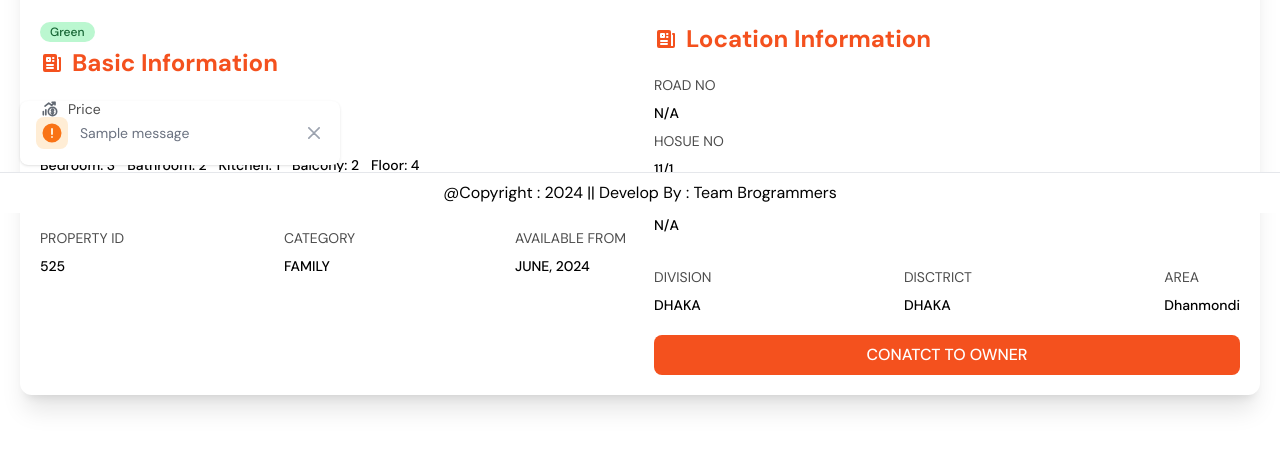
After one commit to mrdel56/smart-to-let-system, a Django app: page /properties/1 in a window 1280 px wide. The commit adds this page. Shown: the part 587-1042 px from the top of the page. Run offline with Django 5.2, Linux system fonts and the light colour scheme; tables that the repository leaves empty hold one stand-in row (values such as "Sample post"); one stand-in notice (Sample message) is shown; some libraries are stand-ins or nearby versions.

Commit message:
feat: all properties, property details page ui done

```diff
--- a/mysite/urls.py
+++ b/mysite/urls.py
@@ -12,7 +12,7 @@ urlpatterns = [
     path("signup", views.signup, name="signup"),
     path("login", views.login, name="login"),
     path("logout", views.logout, name="logout"),
-    path("", include("properties.urls")),
+    path("properties/", include("properties.urls")),
     path("", include("profileapp.urls")),
     path("", include("credit.urls")),
     path("", include("contactUsapp.urls")),
--- a/properties/urls.py
+++ b/properties/urls.py
@@ -1,8 +1,11 @@
 from django.urls import path
+
 from . import views
 
 urlpatterns = [
-    path("", views.home),
-    path("category/<slug:val>", views.CategoryView.as_view(), name="category"),
+    path("", views.property_list, name="property_list"),
+    # path("category/<slug:val>", views.CategoryView.as_view(), name="category"),
+    path("<id>", views.property_details, name="property_details"),
+    path("category/<slug:val>", views.category, name="category"),
     path("location-list/", views.location_list, name="location-list"),
 ]
--- a/properties/views.py
+++ b/properties/views.py
@@ -1,18 +1,44 @@
-from django.shortcuts import render, HttpResponse, redirect
+from django.contrib import messages
+from django.shortcuts import HttpResponse, redirect, render
 from django.views import View
-from .models import Property
-from .models import Location
-from django.contrib import messages
+
+from .models import Category, Location, Property
 
 
 def home(request):
     return render(request, "home.html")
 
 
-class CategoryView(View):
-    def get(self, request, val):
-        property = Property.objects.filter(category=val)
-        return render(request, "category.html", locals())
+def property_list(request):
+    properties = Property.objects.all()
+    return render(request, "properties.html", {"properties": properties})
+
+
+# class CategoryView(View):
+#     def get(self, request, val):
+#         property = Property.objects.filter(category=val)
+#         return render(request, "category.html", locals())
+
+
+# category view
+
+
+def category(request, val):
+
+    properties = Property.objects.filter(category__category_name=val, visibility=True)
+
+    if not properties:
+        messages.error(request, "No properties found in this category!")
+        # return redirect("property_list")
+        return render(request, "properties.html", {"properties": properties})
+
+    return render(request, "properties.html", {"properties": properties})
+
+
+# property details
+def property_details(request, id):
+    property = Property.objects.get(id=id)
+    return render(request, "property_details.html", {"property": property})
 
 
 # Location Views
--- a/templates/base.html
+++ b/templates/base.html
@@ -55,17 +55,49 @@
   </head>
 
   <body>
-    <nav class="bg-white border shadow-lg border-gray-200 text-black">
+    <nav class="bg-white border  shadow-lg border-gray-200 text-black">
       <div class="container mx-auto px-5 flex flex-wrap items-center justify-between mx-auto p-4">
         <a href="/" class="flex items-center space-x-3 rtl:space-x-reverse">
           <img src="{% static '/images/logo.png' %}" class="h-8" alt="Flowbite Logo" />
-          <span class="self-center text-2xl text-black font-semibold whitespace-nowrap ">Smart To Let</span>
+          <span class="self-center text-lg sm:text-2xl text-black font-semibold whitespace-nowrap ">Smart To Let</span>
         </a>
+
+
+
         <div class="flex items-center md:order-2 space-x-3 md:space-x-0 rtl:space-x-reverse">
+
+           <form class="hidden lg:block mr-5 relative" action="">
+           <input type="subject" class="border border-gray-400 px-3 py-2 rounded outline-none focus:border focus:border-[#F4511E] w-full sm:w-auto" id="search" name="search" placeholder="Search Properties" />
+
+            <button type="submit" class="text-white bg-[#F4511E] hover:bg-[#F4511F] focus:outline-none font-medium rounded-r text-sm px-2 py-2.5 text-center inline-flex items-center absolute right-0 top-0 bottom-0">
+              <svg class="w-4 h-4 text-gray-800 dark:text-white" aria-hidden="true" xmlns="http://www.w3.org/2000/svg" width="16" height="16" fill="none" viewBox="0 0 24 24">
+  <path stroke="currentColor" stroke-linecap="round" stroke-width="2" d="m21 21-3.5-3.5M17 10a7 7 0 1 1-14 0 7 7 0 0 1 14 0Z"/>
+</svg>
+
+            </button>
+        </form>
+
+         {% if not request.user.is_authenticated %}
+            <a href="/login" type="button" class="text-white bg-[#F4511E] hover:bg-[#F4511E]/90  font-medium rounded text-xs sm:text-sm sm:px-5 px-3 py-2.5 text-center inline-flex items-center  ">
+  <svg class="w-4 h-4 me-2 text-gray-800 dark:text-white" aria-hidden="true" xmlns="http://www.w3.org/2000/svg" width="24" height="24" fill="none" viewBox="0 0 24 24">
+  <path stroke="currentColor" stroke-linecap="round" stroke-linejoin="round" stroke-width="2" d="M16 12H4m12 0-4 4m4-4-4-4m3-4h2a3 3 0 0 1 3 3v10a3 3 0 0 1-3 3h-2"/>
+</svg>
+
+      LOGIN
+      </a>
+        {% endif %}
+
+        {% if  request.user.is_authenticated %}
           <button type="button" class="flex text-sm bg-gray-200 rounded-full md:me-0 focus:ring-4 focus:ring-gray-300 dark:focus:ring-gray-600" id="user-menu-button" aria-expanded="false" data-dropdown-toggle="user-dropdown" data-dropdown-placement="bottom">
             <span class="sr-only">Open user menu</span>
             <img class="w-8 h-8 rounded-full" src="{% static '/images/profile.png' %}" alt="user photo" />
+
           </button>
+
+          {% endif %}
+
+
+
           <!-- Profile Dropdown menu -->
           <div class="z-50 hidden my-4 text-base list-none bg-white divide-y divide-gray-100 rounded-lg shadow dark:bg-gray-700 dark:divide-gray-600" id="user-dropdown">
             <div class="px-4 py-3">
@@ -97,7 +129,7 @@
         <div class="items-center justify-between hidden w-full md:flex md:w-auto md:order-1" id="navbar-user">
           <ul class="flex flex-col gap-1 md:gap-0 font-medium p-4 md:p-0 mt-4 shadow-lg md:shadow-none rounded-lg bg-gray-50 md:space-x-8 rtl:space-x-reverse md:flex-row md:mt-0 md:border-0 bg-white ">
             <li>
-              <a href="#" class="block py-2 px-3 text-white md:text-black bg-[#F4511E] rounded md:bg-transparent  md:p-0 " aria-current="page">Home</a>
+              <a href="/" class="block py-2 px-3 text-white md:text-black bg-[#F4511E] rounded md:bg-transparent  md:p-0 " aria-current="page">Home</a>
 
             </li>
             <li>
@@ -114,13 +146,13 @@
               <div id="dropdownNavbar" class="z-10 hidden font-normal bg-white divide-y divide-gray-100 rounded-lg shadow w-44 dark:bg-gray-700 dark:divide-gray-600">
                 <ul class="py-2 text-sm text-gray-700 dark:text-gray-400" aria-labelledby="dropdownLargeButton">
                   <li>
-                    <a href="#" class="block px-4 py-2 hover:bg-gray-100 dark:hover:bg-gray-600 dark:hover:text-white">Bachelor</a>
+                    <a href="/properties/category/Bachelor" class="block px-4 py-2 hover:bg-gray-100 dark:hover:bg-gray-600 dark:hover:text-white">Bachelor</a>
                   </li>
                   <li>
-                    <a href="#" class="block px-4 py-2 hover:bg-gray-100 dark:hover:bg-gray-600 dark:hover:text-white">Family</a>
+                    <a href="/properties/category/Family" class="block px-4 py-2 hover:bg-gray-100 dark:hover:bg-gray-600 dark:hover:text-white">Family</a>
                   </li>
                   <li>
-                    <a href="#" class="block px-4 py-2 hover:bg-gray-100 dark:hover:bg-gray-600 dark:hover:text-white">Sublet</a>
+                    <a href="/properties/category/Sublet" class="block px-4 py-2 hover:bg-gray-100 dark:hover:bg-gray-600 dark:hover:text-white">Sublet</a>
                   </li>
                 </ul>
 
@@ -130,7 +162,12 @@
               <a href="/contact" class="block py-2 px-3 text-black md:text-black bg-transparent  md:p-0 hover:bg-[#F4511E] md:hover:bg-transparent hover:text-white md:hover:text-[#F4511E] rounded">Contact</a>
             </li>
           </ul>
+
+
         </div>
+
+
+
       </div>
     </nav>
 
--- a/templates/home.html
+++ b/templates/home.html
@@ -18,7 +18,7 @@
   <div class="sm:flex justify-between mt-5">
     <h2 class="text-center sm:text-start pb-2 text-3xl font-bold border-b-2 border-b-[#F4511E]">List of Recent properties</h2>
 
-    <button class="w-full sm:w-auto mt-2 sm:mt-0 bg-[#F4511E] text-white font-medium rounded px-5 py-2 hover:shadow-lg duration-200">All Properties</button>
+    <a href="/properties" class="w-full sm:w-auto mt-2 sm:mt-0 bg-[#F4511E] text-white font-medium rounded px-5 py-2 hover:shadow-lg flex items-center duration-200">All Properties</a>
   </div>
 
   <div class="grid grid-cols-1 md:grid-cols-2 lg:grid-cols-3 xl:grid-cols-4 gap-3 py-10">
@@ -53,8 +53,8 @@
           <div class="w-full text-center py-3">kit</div>
         </div> {% endcomment %}
 
-        <div class="p-2">
-          <button class="w-full bg-[#F4511E] text-white font-medium rounded-lg px-5 py-2 hover:shadow-lg duration-200">View Details</button>
+        <div class="p-2 w-full flex justify-center">
+          <a href="/properties/{{ property.id }}" class="w-full text-center bg-[#F4511E] text-white font-medium rounded-lg px-5 py-2 hover:shadow-lg duration-200">View Details</a>
         </div>
       </div>
     {% endfor %}
--- /dev/null
+++ b/templates/property_details.html
@@ -0,0 +1,223 @@
+<!-- home page start -->
+
+{% extends 'base.html' %}
+{% load static %}
+
+{% block title %}
+  Properties
+{% endblock %}
+
+{% block content %}
+  {% for message in messages %}
+    {% comment %} <div class="alert alert-{{ message.tags }} alert-dismissible fade show text-center" role="alert">
+      <strong>{{ message }}</strong>
+      <button type="button" class="btn-close" data-bs-dismiss="alert" aria-label="Close"></button>
+    </div> {% endcomment %}
+
+    <div id="toast-warning" class="flex items-center w-full max-w-xs p-4 text-gray-500 bg-white rounded-lg shadow dark:text-gray-400 dark:bg-gray-800 fixed bottom-12 left-5" role="alert">
+      <div class="inline-flex items-center justify-center flex-shrink-0 w-8 h-8 text-orange-500 bg-orange-100 rounded-lg dark:bg-orange-700 dark:text-orange-200">
+        <svg class="w-5 h-5" aria-hidden="true" xmlns="http://www.w3.org/2000/svg" fill="currentColor" viewBox="0 0 20 20">
+          <path d="M10 .5a9.5 9.5 0 1 0 9.5 9.5A9.51 9.51 0 0 0 10 .5ZM10 15a1 1 0 1 1 0-2 1 1 0 0 1 0 2Zm1-4a1 1 0 0 1-2 0V6a1 1 0 0 1 2 0v5Z" />
+        </svg>
+        <span class="sr-only">Warning icon</span>
+      </div>
+      <div class="ms-3 text-sm font-normal">{{ message }}</div>
+      <button type="button" class="ms-auto -mx-1.5 -my-1.5 bg-white text-gray-400 hover:text-gray-900 rounded-lg focus:ring-2 focus:ring-gray-300 p-1.5 hover:bg-gray-100 inline-flex items-center justify-center h-8 w-8 dark:text-gray-500 dark:hover:text-white dark:bg-gray-800 dark:hover:bg-gray-700" data-dismiss-target="#toast-warning" aria-label="Close">
+        <span class="sr-only">Close</span>
+        <svg class="w-3 h-3" aria-hidden="true" xmlns="http://www.w3.org/2000/svg" fill="none" viewBox="0 0 14 14">
+          <path stroke="currentColor" stroke-linecap="round" stroke-linejoin="round" stroke-width="2" d="m1 1 6 6m0 0 6 6M7 7l6-6M7 7l-6 6" />
+        </svg>
+      </button>
+    </div>
+  {% endfor %}
+  <!-- All Properties -->
+  <div class="lg:flex justify-between mt-5">
+    <h2 class="text-center lg:text-start pb-2 text-3xl font-bold border-b-2 border-b-[#F4511E]">Property Details</h2>
+
+    {% comment %} <a href="/properties" class="w-full sm:w-auto mt-2 sm:mt-0 bg-[#F4511E] text-white font-medium rounded px-5 py-2 hover:shadow-lg flex items-center duration-200">All Properties</a> {% endcomment %}
+
+    <form class="sm:flex justify-between items-center lg:justify-end gap-2 mt-5 lg:mt-0">
+      {% comment %}search input{% endcomment %}
+
+      <input type="subject" class="border border-gray-400 px-3 py-2 rounded outline-none focus:border focus:border-[#F4511E] w-full sm:w-auto" id="search" name="search" placeholder="Search Properties" />
+
+      <div class="flex sm:block justify-end gap-2 mt-2 sm:mt-0">
+        {% comment %}Sort By{% endcomment %}
+
+        <select class="text-white bg-[#F4511E] hover:bg-[#F4511F] focus:outline-none font-medium rounded text-sm px-2 py-2.5 text-center inline-flex items-center" name="order" id="order">
+          <option class="bg-white text-black" value="">Sort By</option>
+          <option class="bg-white text-black" value="price">Price</option>
+          <option class="bg-white text-black" value="bedroom">Bedroom</option>
+          <option class="bg-white text-black" value="bathroom">Bathroom</option>
+          <option class="bg-white text-black" value="floor">Floor</option>
+          <option class="bg-white text-black" value="kitchen">Kithen</option>
+        </select>
+
+        {% comment %}sorting order{% endcomment %}
+
+        <select class="text-white bg-[#F4511E] hover:bg-[#F4511F] focus:outline-none font-medium rounded text-sm px-2 py-2.5 text-center inline-flex items-center" name="sortBy" id="sortBy">
+          <option class="bg-white text-black" value="">Select Order</option>
+          <option class="bg-white text-black" value="asc">Ascending</option>
+          <option class="bg-white text-black" value="desc">Descending</option>
+        </select>
+
+        {% comment %}submit{% endcomment %}
+
+        <button type="submit" class="text-white bg-[#F4511E] hover:bg-[#F4511F] focus:outline-none font-medium rounded text-sm px-5 py-2.5 text-center inline-flex items-center">Search</button>
+      </div>
+    </form>
+  </div>
+
+  <div class="grid grid-cols-1 gap-3 py-10">
+    <div class="rounded-xl shadow-xl">
+      {% if property.property_img %}
+        <!-- Ensure to render the image URL correctly -->
+        {% comment %} <img src="{% static '/images/slider-3.jpg' %}" class="rounded-t-xl h-56 object-cover w-full" alt="Property Image" /> {% endcomment %}
+
+        <div class="grid lg:flex gap-4 w-full">
+          <div class="w-full">
+            <img class="h-96 w-full rounded-lg object-cover" src="{% static '/images/slider-3.jpg' %}" alt="" />
+          </div>
+          <div class="grid w-full grid-cols-3 gap-4">
+            <div>
+              <img class="h-auto max-w-full rounded-lg" src="https://flowbite.s3.amazonaws.com/docs/gallery/square/image-1.jpg" alt="" />
+            </div>
+            <div>
+              <img class="h-auto max-w-full rounded-lg" src="https://flowbite.s3.amazonaws.com/docs/gallery/square/image-2.jpg" alt="" />
+            </div>
+            <div>
+              <img class="h-auto max-w-full rounded-lg" src="https://flowbite.s3.amazonaws.com/docs/gallery/square/image-3.jpg" alt="" />
+            </div>
+            <div>
+              <img class="h-auto max-w-full rounded-lg" src="https://flowbite.s3.amazonaws.com/docs/gallery/square/image-4.jpg" alt="" />
+            </div>
+            <div>
+              <img class="h-auto max-w-full rounded-lg" src="https://flowbite.s3.amazonaws.com/docs/gallery/square/image-5.jpg" alt="" />
+            </div>
+          </div>
+        </div>
+      {% else %}
+        <p>No profile image available</p>
+      {% endif %}
+      <div class="p-5 grid grid-cols-1 lg:grid-cols-2 gap-7">
+        {% comment %} <h5>{{ property.category }}</h5>
+        <p>{{ property.space }}</p>
+        <p>{{ property.address }}</p>
+        <p>৳: {{ property.price }}</p>
+        <a href="#">View Details</a> {% endcomment %}
+
+        {% comment %} <p class="font-bold text-lg py-2">Bachelor Room Rent</p>
+        <p class="text-sm text-gray-500">bed: 1, Bath: 1</p>
+        <p class="text-sm text-gray-500">To Let From April</p>
+        <p class="text-sm font-medium text-gray-800">Dhanmondi, Dhaka Bangladesh</p>
+        <p class="text-2xl pt-1 font-bold text-[#F4511E]">7500/Month</p> {% endcomment %}
+
+        <div>
+          <span class="bg-green-200 text-green-800 text-xs font-medium me-2 px-2.5 py-0.5 rounded-full">Green</span>
+
+          <h1 class="text-xl sm:text-2xl pt-1 font-bold text-[#F4511E] flex gap-2 items-center">
+            <svg class="w-6 h-6 text-[#F4511E]" aria-hidden="true" xmlns="http://www.w3.org/2000/svg" width="24" height="24" fill="currentColor" viewBox="0 0 24 24">
+              <path fill-rule="evenodd" d="M5 3a2 2 0 0 0-2 2v14a2 2 0 0 0 2 2h11.5c.07 0 .14-.007.207-.021.095.014.193.021.293.021h2a2 2 0 0 0 2-2V7a1 1 0 0 0-1-1h-1a1 1 0 1 0 0 2v11h-2V5a2 2 0 0 0-2-2H5Zm7 4a1 1 0 0 1 1-1h.5a1 1 0 1 1 0 2H13a1 1 0 0 1-1-1Zm0 3a1 1 0 0 1 1-1h.5a1 1 0 1 1 0 2H13a1 1 0 0 1-1-1Zm-6 4a1 1 0 0 1 1-1h6a1 1 0 1 1 0 2H7a1 1 0 0 1-1-1Zm0 3a1 1 0 0 1 1-1h6a1 1 0 1 1 0 2H7a1 1 0 0 1-1-1ZM7 6a1 1 0 0 0-1 1v3a1 1 0 0 0 1 1h3a1 1 0 0 0 1-1V7a1 1 0 0 0-1-1H7Zm1 3V8h1v1H8Z" clip-rule="evenodd" />
+            </svg>Basic Information
+          </h1>
+
+          {% comment %}price{% endcomment %}
+          <p class="flex items-center gap-2 opacity-70 text-sm mt-5">
+            <svg class="w-5 h-5 text-gray-800" aria-hidden="true" xmlns="http://www.w3.org/2000/svg" width="24" height="24" fill="none" viewBox="0 0 24 24">
+              <path stroke="currentColor" stroke-linecap="round" stroke-linejoin="round" stroke-width="2" d="M13.6 16.733c.234.269.548.456.895.534a1.4 1.4 0 0 0 1.75-.762c.172-.615-.446-1.287-1.242-1.481-.796-.194-1.41-.861-1.241-1.481a1.4 1.4 0 0 1 1.75-.762c.343.077.654.26.888.524m-1.358 4.017v.617m0-5.939v.725M4 15v4m3-6v6M6 8.5 10.5 5 14 7.5 18 4m0 0h-3.5M18 4v3m2 8a5 5 0 1 1-10 0 5 5 0 0 1 10 0Z" />
+            </svg>Price
+          </p>
+
+          <h1 class="text-xl sm:text-2xl pt-1 font-bold text-black flex gap-2 items-center">15000 BDT</h1>
+
+          {% comment %}bed , bath, balcony{% endcomment %}
+
+          <div class="flex flex-col gap-1 sm:flex-row gap-3 text-sm font-medium">
+            <div>Bedroom: 3</div>
+            <div>Bathroom: 2</div>
+            <div>Kitchen: 1</div>
+            <div>Balcony: 2</div>
+            <div>Floor: 4</div>
+          </div>
+
+          {% comment %}other info section{% endcomment %}
+
+          <div class="pt-8 border-t mt-5 flex justify-between flex-col gap-2 sm:flex-row">
+            <div class="text-sm">
+              <p class="opacity-70">PROPERTY ID</p>
+              <p class="font-medium mt-2">525</p>
+            </div>
+
+            <div class="text-sm">
+              <p class="opacity-70">CATEGORY</p>
+              <p class="font-medium mt-2">FAMILY</p>
+            </div>
+
+            <div class="text-sm">
+              <p class="opacity-70">AVAILABLE FROM</p>
+              <p class="font-medium mt-2">JUNE, 2024</p>
+            </div>
+          </div>
+        </div>
+
+        {% comment %}lcoation Information{% endcomment %}
+        <div>
+          <h1 class="text-xl sm:text-2xl pt-1 font-bold text-[#F4511E] flex gap-2 items-center">
+            <svg class="w-6 h-6 text-[#F4511E]" aria-hidden="true" xmlns="http://www.w3.org/2000/svg" width="24" height="24" fill="currentColor" viewBox="0 0 24 24">
+              <path fill-rule="evenodd" d="M5 3a2 2 0 0 0-2 2v14a2 2 0 0 0 2 2h11.5c.07 0 .14-.007.207-.021.095.014.193.021.293.021h2a2 2 0 0 0 2-2V7a1 1 0 0 0-1-1h-1a1 1 0 1 0 0 2v11h-2V5a2 2 0 0 0-2-2H5Zm7 4a1 1 0 0 1 1-1h.5a1 1 0 1 1 0 2H13a1 1 0 0 1-1-1Zm0 3a1 1 0 0 1 1-1h.5a1 1 0 1 1 0 2H13a1 1 0 0 1-1-1Zm-6 4a1 1 0 0 1 1-1h6a1 1 0 1 1 0 2H7a1 1 0 0 1-1-1Zm0 3a1 1 0 0 1 1-1h6a1 1 0 1 1 0 2H7a1 1 0 0 1-1-1ZM7 6a1 1 0 0 0-1 1v3a1 1 0 0 0 1 1h3a1 1 0 0 0 1-1V7a1 1 0 0 0-1-1H7Zm1 3V8h1v1H8Z" clip-rule="evenodd" />
+            </svg>Location Information
+          </h1>
+
+          {% comment %}info{% endcomment %}
+          <div class="mt-5 flex justify-between flex-col gap-2">
+            <div class="text-sm">
+              <p class="opacity-70">ROAD NO</p>
+              <p class="font-medium mt-2">N/A</p>
+            </div>
+
+            <div class="text-sm">
+              <p class="opacity-70">HOSUE NO</p>
+              <p class="font-medium mt-2">11/1</p>
+            </div>
+
+            <div class="text-sm">
+              <p class="opacity-70">REF</p>
+              <p class="font-medium mt-2">N/A</p>
+            </div>
+          </div>
+
+          <div class="mt-8 flex justify-between flex-col gap-2 sm:flex-row">
+            <div class="text-sm">
+              <p class="opacity-70">DIVISION</p>
+              <p class="font-medium mt-2">DHAKA</p>
+            </div>
+
+            <div class="text-sm">
+              <p class="opacity-70">DISCTRICT</p>
+              <p class="font-medium mt-2">DHAKA</p>
+            </div>
+
+            <div class="text-sm">
+              <p class="opacity-70">AREA</p>
+              <p class="font-medium mt-2">Dhanmondi</p>
+            </div>
+          </div>
+
+          <div class="mt-5 w-full flex justify-center">
+            <a href="#" class="w-full text-center bg-[#F4511E] text-white font-medium rounded-lg px-5 py-2 hover:shadow-lg duration-200">CONATCT TO OWNER</a>
+          </div>
+        </div>
+      </div>
+
+      {% comment %}bottom section{% endcomment %}
+      {% comment %} <div class="flex border-t">
+        <div class="w-full text-center py-3 border-r">
+          <i class="fa-solid fa-bed"></i><span>1</span>
+        </div>
+        <div class="w-full text-center py-3 border-r">bath</div>
+        <div class="w-full text-center py-3">kit</div>
+      </div> {% endcomment %}
+    </div>
+  </div>
+{% endblock %}
+<!-- home page end -->
```
Also changed, not shown: templates/properties.html (added, +110 -0 lines). Lines whose indentation alone changed are shown as unchanged.
